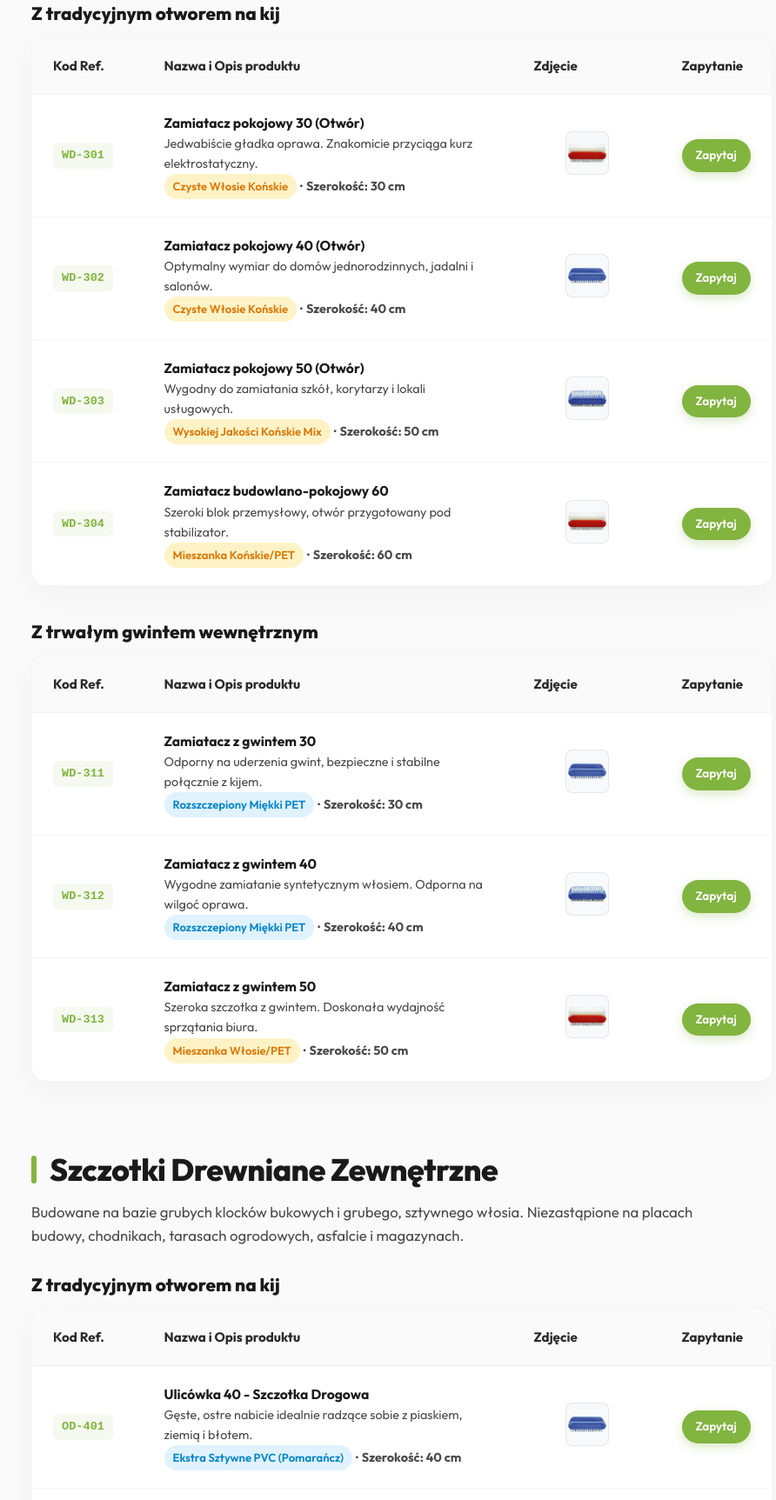
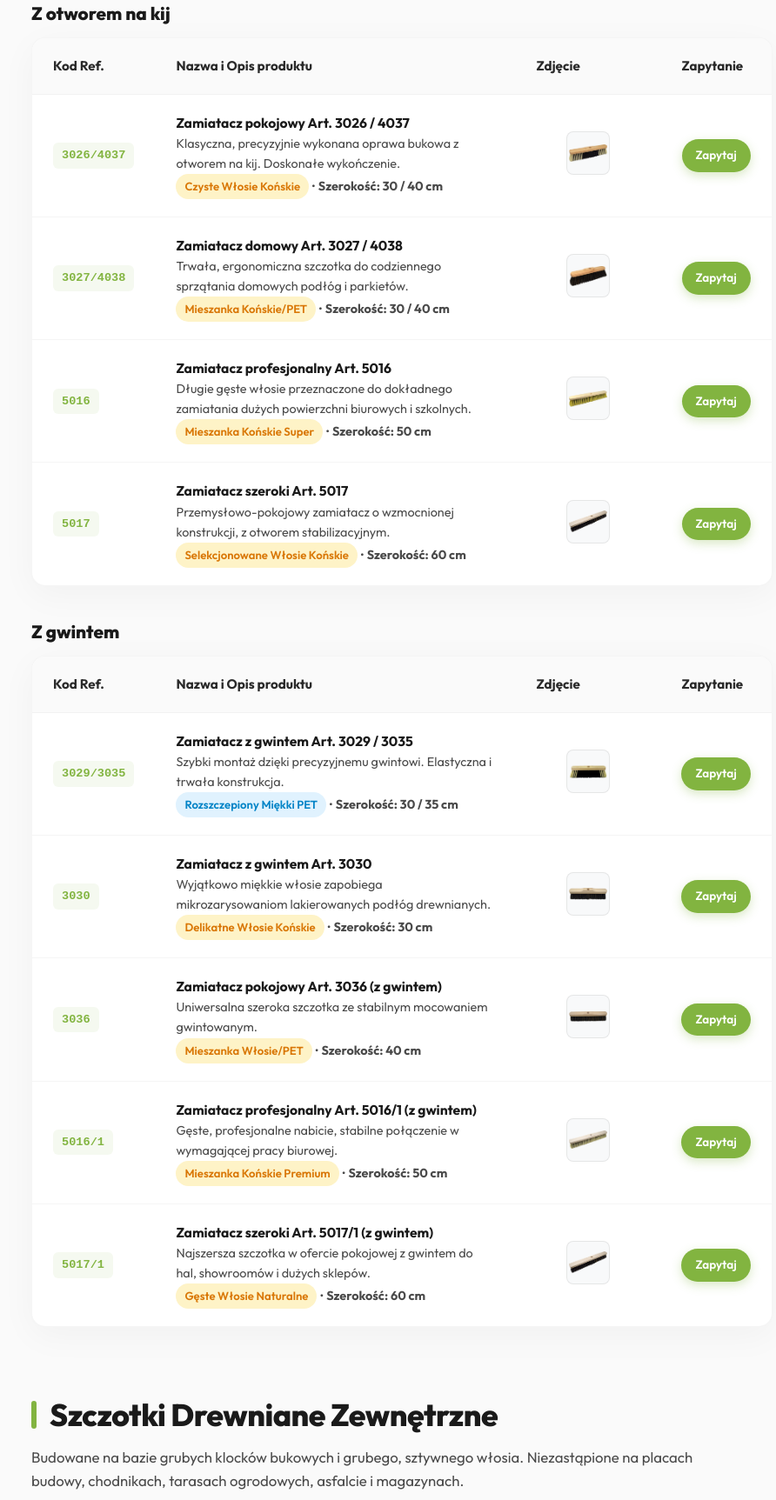
Before and after one commit to infografmen-dot/drewmax, a website: page pl/oferta.html in a window 1280 px wide. Shown: the part 1665-3390 px from the top of the page at 87% size, without its empty margins (388-1280 px from the left). Drawn offline with Linux system fonts and the light colour scheme.

Commit message:
refactor: update product images in internal brushes directory

```diff
--- a/pl/oferta.html
+++ b/pl/oferta.html
@@ -245,7 +245,7 @@
             <h2>Szczotki Drewniane Wewnętrzne</h2>
             <p class="category-group-desc">Wytwarzane z sezonowanego drewna bukowego z certyfikatem FSC. Poddane dokładnej obróbce, oprawy z otworem na kij lub gwintem montażowym wewnętrznym.</p>
 
-            <h3 style="font-size: 1.3rem; font-weight: 800; color: var(--dark); margin: 30px 0 15px;">Z tradycyjnym otworem na kij</h3>
+            <h3 style="font-size: 1.3rem; font-weight: 800; color: var(--dark); margin: 30px 0 15px;">Z otworem na kij</h3>
             <div class="product-table-wrapper">
               <table class="product-table">
                 <thead>
@@ -258,62 +258,62 @@
                 </thead>
                 <tbody>
                   <tr>
-                    <td><span class="prod-code">WD-301</span></td>
+                    <td><span class="prod-code">3026/4037</span></td>
                     <td>
-                      <div class="prod-name">Zamiatacz pokojowy 30 (Otwór)</div>
-                      <div class="prod-spec">Jedwabiście gładka oprawa. Znakomicie przyciąga kurz elektrostatyczny.<br><span class="prod-badge prod-badge-natural">Czyste Włosie Końskie</span> &bull; <strong>Szerokość: 30 cm</strong></div>
+                      <div class="prod-name">Zamiatacz pokojowy Art. 3026 / 4037</div>
+                      <div class="prod-spec">Klasyczna, precyzyjnie wykonana oprawa bukowa z otworem na kij. Doskonałe wykończenie.<br><span class="prod-badge prod-badge-natural">Czyste Włosie Końskie</span> &bull; <strong>Szerokość: 30 / 40 cm</strong></div>
                     </td>
                     <td class="product-thumb-cell">
                       <div class="product-thumb-container" title="Kliknij, aby powiększyć">
-                        <img src="../images/products/NB_561.png" alt="WD-301" class="product-thumbnail">
+                        <img src="../images/products/szczotki%20dre%20wew%20z%20otworem%20na%20kij/art.3026,4037.png" alt="Art. 3026 / 4037" class="product-thumbnail">
                       </div>
                     </td>
-                    <td><a href="kontakt.html?ref=WD-301" class="btn btn-primary btn-xs btn-table-ask">Zapytaj</a></td>
+                    <td><a href="kontakt.html?ref=3026/4037" class="btn btn-primary btn-xs btn-table-ask">Zapytaj</a></td>
                   </tr>
                   <tr>
-                    <td><span class="prod-code">WD-302</span></td>
+                    <td><span class="prod-code">3027/4038</span></td>
                     <td>
-                      <div class="prod-name">Zamiatacz pokojowy 40 (Otwór)</div>
-                      <div class="prod-spec">Optymalny wymiar do domów jednorodzinnych, jadalni i salonów.<br><span class="prod-badge prod-badge-natural">Czyste Włosie Końskie</span> &bull; <strong>Szerokość: 40 cm</strong></div>
+                      <div class="prod-name">Zamiatacz domowy Art. 3027 / 4038</div>
+                      <div class="prod-spec">Trwała, ergonomiczna szczotka do codziennego sprzątania domowych podłóg i parkietów.<br><span class="prod-badge prod-badge-natural">Mieszanka Końskie/PET</span> &bull; <strong>Szerokość: 30 / 40 cm</strong></div>
                     </td>
                     <td class="product-thumb-cell">
                       <div class="product-thumb-container" title="Kliknij, aby powiększyć">
-                        <img src="../images/products/NB_562.png" alt="WD-302" class="product-thumbnail">
+                        <img src="../images/products/szczotki%20dre%20wew%20z%20otworem%20na%20kij/art.3027,4038.png" alt="Art. 3027 / 4038" class="product-thumbnail">
                       </div>
                     </td>
-                    <td><a href="kontakt.html?ref=WD-302" class="btn btn-primary btn-xs btn-table-ask">Zapytaj</a></td>
+                    <td><a href="kontakt.html?ref=3027/4038" class="btn btn-primary btn-xs btn-table-ask">Zapytaj</a></td>
                   </tr>
                   <tr>
-                    <td><span class="prod-code">WD-303</span></td>
+                    <td><span class="prod-code">5016</span></td>
                     <td>
-                      <div class="prod-name">Zamiatacz pokojowy 50 (Otwór)</div>
-                      <div class="prod-spec">Wygodny do zamiatania szkół, korytarzy i lokali usługowych.<br><span class="prod-badge prod-badge-natural">Wysokiej Jakości Końskie Mix</span> &bull; <strong>Szerokość: 50 cm</strong></div>
+                      <div class="prod-name">Zamiatacz profesjonalny Art. 5016</div>
+                      <div class="prod-spec">Długie gęste włosie przeznaczone do dokładnego zamiatania dużych powierzchni biurowych i szkolnych.<br><span class="prod-badge prod-badge-natural">Mieszanka Końskie Super</span> &bull; <strong>Szerokość: 50 cm</strong></div>
                     </td>
                     <td class="product-thumb-cell">
                       <div class="product-thumb-container" title="Kliknij, aby powiększyć">
-                        <img src="../images/products/NB_563.png" alt="WD-303" class="product-thumbnail">
+                        <img src="../images/products/szczotki%20dre%20wew%20z%20otworem%20na%20kij/art.5016.png" alt="Art. 5016" class="product-thumbnail">
                       </div>
                     </td>
-                    <td><a href="kontakt.html?ref=WD-303" class="btn btn-primary btn-xs btn-table-ask">Zapytaj</a></td>
+                    <td><a href="kontakt.html?ref=5016" class="btn btn-primary btn-xs btn-table-ask">Zapytaj</a></td>
                   </tr>
                   <tr>
-                    <td><span class="prod-code">WD-304</span></td>
+                    <td><span class="prod-code">5017</span></td>
                     <td>
-                      <div class="prod-name">Zamiatacz budowlano-pokojowy 60</div>
-                      <div class="prod-spec">Szeroki blok przemysłowy, otwór przygotowany pod stabilizator.<br><span class="prod-badge prod-badge-natural">Mieszanka Końskie/PET</span> &bull; <strong>Szerokość: 60 cm</strong></div>
+                      <div class="prod-name">Zamiatacz szeroki Art. 5017</div>
+                      <div class="prod-spec">Przemysłowo-pokojowy zamiatacz o wzmocnionej konstrukcji, z otworem stabilizacyjnym.<br><span class="prod-badge prod-badge-natural">Selekcjonowane Włosie Końskie</span> &bull; <strong>Szerokość: 60 cm</strong></div>
                     </td>
                     <td class="product-thumb-cell">
                       <div class="product-thumb-container" title="Kliknij, aby powiększyć">
-                        <img src="../images/products/NB_561.png" alt="WD-304" class="product-thumbnail">
+                        <img src="../images/products/szczotki%20dre%20wew%20z%20otworem%20na%20kij/5017.png" alt="Art. 5017" class="product-thumbnail">
                       </div>
                     </td>
-                    <td><a href="kontakt.html?ref=WD-304" class="btn btn-primary btn-xs btn-table-ask">Zapytaj</a></td>
+                    <td><a href="kontakt.html?ref=5017" class="btn btn-primary btn-xs btn-table-ask">Zapytaj</a></td>
                   </tr>
                 </tbody>
               </table>
             </div>
 
-            <h3 style="font-size: 1.3rem; font-weight: 800; color: var(--dark); margin: 40px 0 15px;">Z trwałym gwintem wewnętrznym</h3>
+            <h3 style="font-size: 1.3rem; font-weight: 800; color: var(--dark); margin: 40px 0 15px;">Z gwintem</h3>
             <div class="product-table-wrapper">
               <table class="product-table">
                 <thead>
@@ -326,43 +326,69 @@
                 </thead>
                 <tbody>
                   <tr>
-                    <td><span class="prod-code">WD-311</span></td>
+                    <td><span class="prod-code">3029/3035</span></td>
                     <td>
-                      <div class="prod-name">Zamiatacz z gwintem 30</div>
-                      <div class="prod-spec">Odporny na uderzenia gwint, bezpieczne i stabilne połącznie z kijem.<br><span class="prod-badge prod-badge-synth">Rozszczepiony Miękki PET</span> &bull; <strong>Szerokość: 30 cm</strong></div>
+                      <div class="prod-name">Zamiatacz z gwintem Art. 3029 / 3035</div>
+                      <div class="prod-spec">Szybki montaż dzięki precyzyjnemu gwintowi. Elastyczna i trwała konstrukcja.<br><span class="prod-badge prod-badge-synth">Rozszczepiony Miękki PET</span> &bull; <strong>Szerokość: 30 / 35 cm</strong></div>
                     </td>
                     <td class="product-thumb-cell">
                       <div class="product-thumb-container" title="Kliknij, aby powiększyć">
-                        <img src="../images/products/NB_562.png" alt="WD-311" class="product-thumbnail">
+                        <img src="../images/products/szczotki%20dre%20wew%20z%20gwintem/3029,%203035.png" alt="Art. 3029 / 3035" class="product-thumbnail">
                       </div>
                     </td>
-                    <td><a href="kontakt.html?ref=WD-311" class="btn btn-primary btn-xs btn-table-ask">Zapytaj</a></td>
+                    <td><a href="kontakt.html?ref=3029/3035" class="btn btn-primary btn-xs btn-table-ask">Zapytaj</a></td>
                   </tr>
                   <tr>
-                    <td><span class="prod-code">WD-312</span></td>
+                    <td><span class="prod-code">3030</span></td>
                     <td>
-                      <div class="prod-name">Zamiatacz z gwintem 40</div>
-                      <div class="prod-spec">Wygodne zamiatanie syntetycznym włosiem. Odporna na wilgoć oprawa.<br><span class="prod-badge prod-badge-synth">Rozszczepiony Miękki PET</span> &bull; <strong>Szerokość: 40 cm</strong></div>
+                      <div class="prod-name">Zamiatacz z gwintem Art. 3030</div>
+                      <div class="prod-spec">Wyjątkowo miękkie włosie zapobiega mikrozarysowaniom lakierowanych podłóg drewnianych.<br><span class="prod-badge prod-badge-natural">Delikatne Włosie Końskie</span> &bull; <strong>Szerokość: 30 cm</strong></div>
                     </td>
                     <td class="product-thumb-cell">
                       <div class="product-thumb-container" title="Kliknij, aby powiększyć">
-                        <img src="../images/products/NB_563.png" alt="WD-312" class="product-thumbnail">
+                        <img src="../images/products/szczotki%20dre%20wew%20z%20gwintem/3030.png" alt="Art. 3030" class="product-thumbnail">
                       </div>
                     </td>
-                    <td><a href="kontakt.html?ref=WD-312" class="btn btn-primary btn-xs btn-table-ask">Zapytaj</a></td>
+                    <td><a href="kontakt.html?ref=3030" class="btn btn-primary btn-xs btn-table-ask">Zapytaj</a></td>
                   </tr>
                   <tr>
-                    <td><span class="prod-code">WD-313</span></td>
+                    <td><span class="prod-code">3036</span></td>
                     <td>
-                      <div class="prod-name">Zamiatacz z gwintem 50</div>
-                      <div class="prod-spec">Szeroka szczotka z gwintem. Doskonała wydajność sprzątania biura.<br><span class="prod-badge prod-badge-natural">Mieszanka Włosie/PET</span> &bull; <strong>Szerokość: 50 cm</strong></div>
+                      <div class="prod-name">Zamiatacz pokojowy Art. 3036 (z gwintem)</div>
+                      <div class="prod-spec">Uniwersalna szeroka szczotka ze stabilnym mocowaniem gwintowanym.<br><span class="prod-badge prod-badge-natural">Mieszanka Włosie/PET</span> &bull; <strong>Szerokość: 40 cm</strong></div>
                     </td>
                     <td class="product-thumb-cell">
                       <div class="product-thumb-container" title="Kliknij, aby powiększyć">
-                        <img src="../images/products/NB_561.png" alt="WD-313" class="product-thumbnail">
+                        <img src="../images/products/szczotki%20dre%20wew%20z%20gwintem/3036.png" alt="Art. 3036" class="product-thumbnail">
                       </div>
                     </td>
-                    <td><a href="kontakt.html?ref=WD-313" class="btn btn-primary btn-xs btn-table-ask">Zapytaj</a></td>
+                    <td><a href="kontakt.html?ref=3036" class="btn btn-primary btn-xs btn-table-ask">Zapytaj</a></td>
+                  </tr>
+                  <tr>
+                    <td><span class="prod-code">5016/1</span></td>
+                    <td>
+                      <div class="prod-name">Zamiatacz profesjonalny Art. 5016/1 (z gwintem)</div>
+                      <div class="prod-spec">Gęste, profesjonalne nabicie, stabilne połączenie w wymagającej pracy biurowej.<br><span class="prod-badge prod-badge-natural">Mieszanka Końskie Premium</span> &bull; <strong>Szerokość: 50 cm</strong></div>
+                    </td>
+                    <td class="product-thumb-cell">
+                      <div class="product-thumb-container" title="Kliknij, aby powiększyć">
+                        <img src="../images/products/szczotki%20dre%20wew%20z%20gwintem/50161.png" alt="Art. 5016/1" class="product-thumbnail">
+                      </div>
+                    </td>
+                    <td><a href="kontakt.html?ref=5016/1" class="btn btn-primary btn-xs btn-table-ask">Zapytaj</a></td>
+                  </tr>
+                  <tr>
+                    <td><span class="prod-code">5017/1</span></td>
+                    <td>
+                      <div class="prod-name">Zamiatacz szeroki Art. 5017/1 (z gwintem)</div>
+                      <div class="prod-spec">Najszersza szczotka w ofercie pokojowej z gwintem do hal, showroomów i dużych sklepów.<br><span class="prod-badge prod-badge-natural">Gęste Włosie Naturalne</span> &bull; <strong>Szerokość: 60 cm</strong></div>
+                    </td>
+                    <td class="product-thumb-cell">
+                      <div class="product-thumb-container" title="Kliknij, aby powiększyć">
+                        <img src="../images/products/szczotki%20dre%20wew%20z%20gwintem/50171.png" alt="Art. 5017/1" class="product-thumbnail">
+                      </div>
+                    </td>
+                    <td><a href="kontakt.html?ref=5017/1" class="btn btn-primary btn-xs btn-table-ask">Zapytaj</a></td>
                   </tr>
                 </tbody>
               </table>
```
Also changed, not shown: oferta.html (+62 -36 lines), images/products/szczotki dre wew z gwintem/3029, 3035.png (added), images/products/szczotki dre wew z gwintem/3030.png (added), images/products/szczotki dre wew z gwintem/3036.png (added), images/products/szczotki dre wew z gwintem/50161.png (added), images/products/szczotki dre wew z gwintem/50171.png (added), images/products/szczotki dre wew z otworem na kij/5017.png (added), images/products/szczotki dre wew z otworem na kij/art.3026,4037.png (added), images/products/szczotki dre wew z otworem na kij/art.3027,4038.png (added), images/products/szczotki dre wew z otworem na kij/art.5016.png (added).
